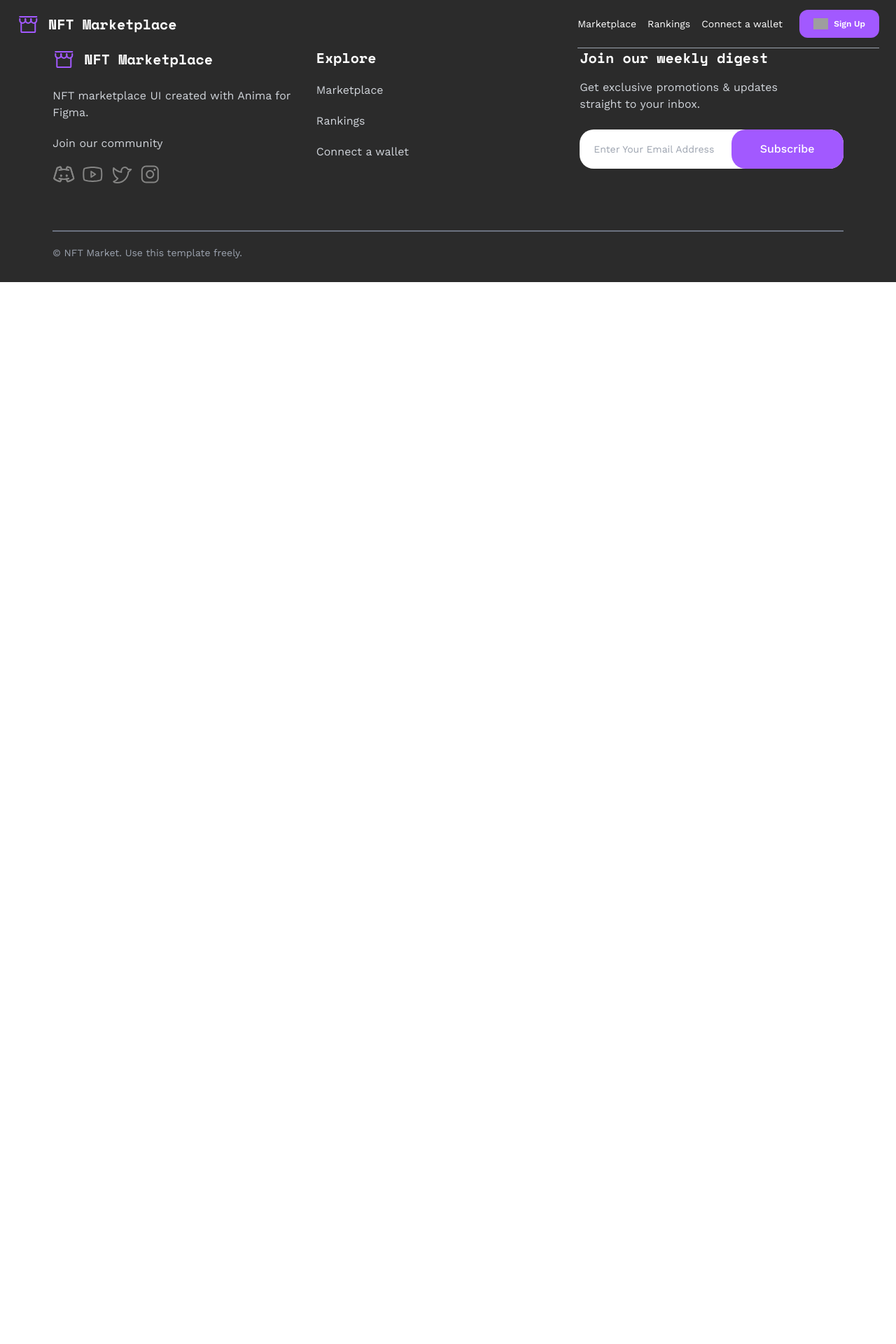
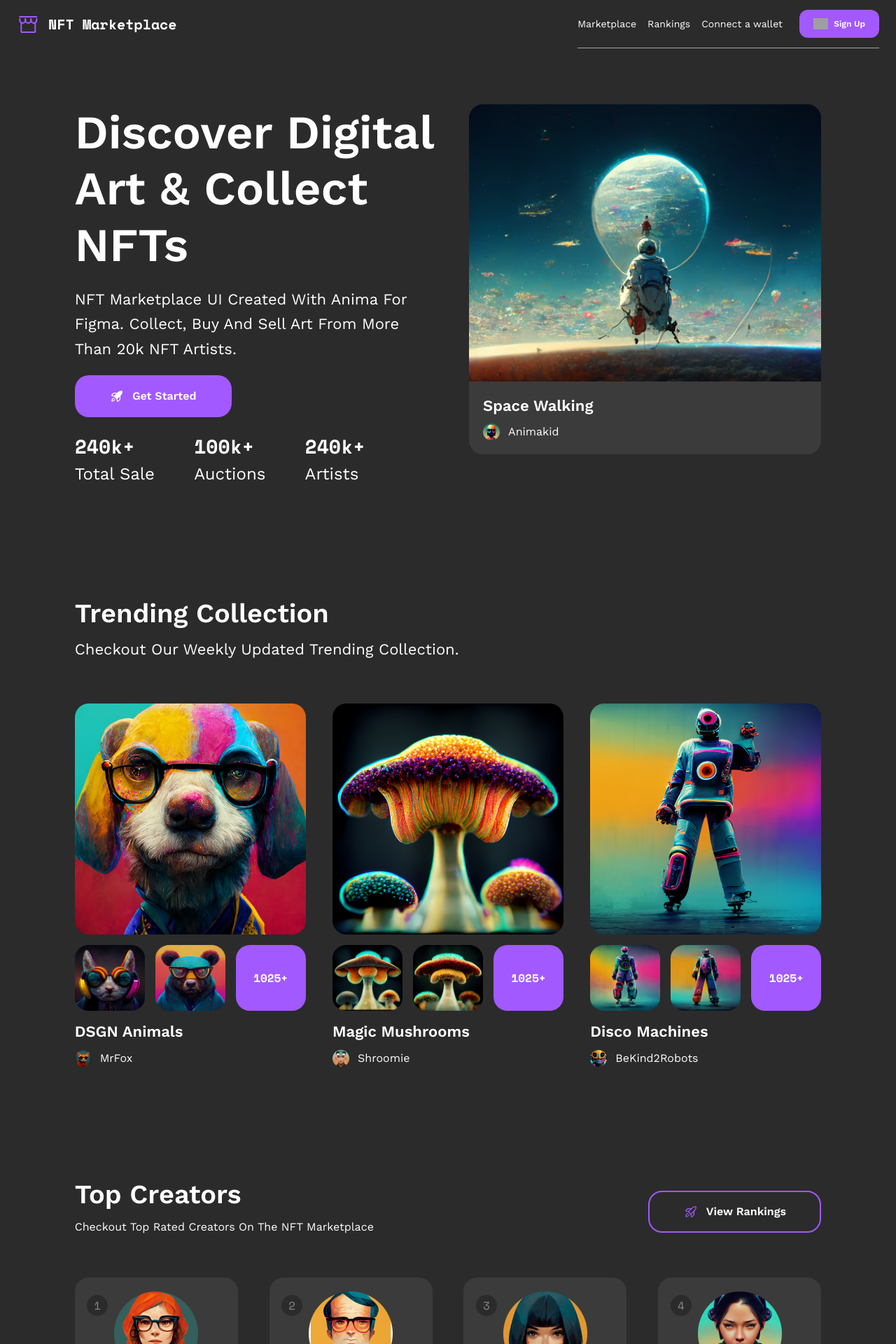
Before and after one commit to odomfavour/nft-marketplace, a React (Vite) app: page / in a window 1280 px wide. Shown: the top 1920 px of the page at 70% size. Before the commit the page ends 800 px from the top, so only its background shows below. Built offline with nearby package versions, Linux system fonts and the light colour scheme; grey boxes are pictures that could not be loaded.

Commit message:
ft: created the homepage and added all its resources

```diff
--- a/src/components/Footer.jsx
+++ b/src/components/Footer.jsx
@@ -10,7 +10,7 @@ import FormCTA from "./FormCTA";
 
 const Footer = () => {
   return (
-    <footer className="bg-[#2b2b2b] px-6 text-white font-WorkSans">
+    <footer className="bg-[#2b2b2b] px-6 text-white font-WorkSans py-[2.5rem] md:pb-[5rem]">
       <div className="xl:w-11/12 xl:mx-auto">
         <div className="pb-8 border-b-[2px] border-gray-500 lg:grid lg:grid-cols-2 xl:grid-cols-3">
           <div className="mb-8">
@@ -50,7 +50,7 @@ const Footer = () => {
             <FormCTA text="Enter Your Email Address" />
           </div>
         </div>
-        <p className="mt-5 pb-8 text-sm text-gray-400">&copy; NFT Market. Use this template freely.</p>
+        <p className="mt-5 text-sm text-gray-400">&copy; NFT Market. Use this template freely.</p>
       </div>
     </footer>
   )
--- a/src/components/Hero.jsx
+++ b/src/components/Hero.jsx
@@ -5,58 +5,62 @@ import animalKidAvatar from "../assets/images/home/animalKidAvatar.png";
 
 const Hero = () => {
   return (
-    <section className="bg-darkBrown text-white md:py-[5rem] py-[2.5rem]">
-      <div className="lg:w-10/12 w-11/12 mx-auto relative ">
+    <section className="md:py-[5rem] py-[2.5rem]">
+      <div className="lg:w-10/12 w-11/12 mx-auto relative font-WorkSans">
         <div className="flex flex-col gap-[2.5rem] md:gap-[1.25rem] md:pr-[1.88rem] relative">
           <div className="md:w-1/2 ">
-            <h1 className="capitalize xl:text-[4.1875rem] md:text-[2.375rem] text-[1.75rem] font-sans font-semibold leading-[140%] md:leading-[120%] lg:leading-[120%] md:mb-[1.25rem] mb-[0.62rem]">
+            <h1 className="capitalize xl:text-[4.1875rem] md:text-[2.375rem] text-[1.75rem] font-semibold leading-[140%] md:leading-[120%] lg:leading-[120%] md:mb-[1.25rem] mb-[0.62rem]">
               Discover Digital Art & Collect NFTs
             </h1>
-            <p className="capitalize lg:text-[1.375rem] text-base font-sans leading-[140%] lg:leading-[160%]">
+            <p className="capitalize lg:text-[1.375rem] text-base leading-[140%] lg:leading-[160%]">
               NFT Marketplace UI Created With Anima For Figma. Collect, buy and
               sell art from more than 20k NFT artists.
             </p>
           </div>
           <div className=" md:w-1/2 md:absolute right-0 top-[0rem] md:pl-[1.88rem] flex flex-col ">
             <div className="">
-              <img src={spaceWalking} alt="Space" className="w-full md:max-h-[13.8125rem] xl:max-h-[25.0625rem] lg:max-h-[20.0625rem]" />
+              <img
+                src={spaceWalking}
+                alt="Space"
+                className="w-full md:max-h-[13.8125rem] xl:max-h-[25.0625rem] lg:max-h-[20.0625rem]"
+              />
             </div>
             <div className="p-[1.25rem] bg-primaryBrown text-white rounded-b-[1.25rem]">
-              <h3 className="font-sans text-[1.375rem] font-semibold leading-[140%] mb-[0.62rem]">
+              <h3 className="text-[1.375rem] font-semibold leading-[140%] mb-[0.62rem]">
                 Space Walking
               </h3>
               <div className="flex items-center gap-[0.75rem]">
                 <img src={animalKidAvatar} alt="Animal Kid Avatar" />
-                <p className="font-sans text-base leading-[140%]">Animakid</p>
+                <p className="text-base leading-[140%]">Animakid</p>
               </div>
             </div>
           </div>
-          <Link className="text-white text-base font-semibold font-sans leading-[1.4rem] flex items-center justify-center gap-[0.75rem] lg:px-[3.125rem] bg-[#A259FF]  lg:h-[3.75rem] rounded-[1.25rem] md:w-[14rem] w-full h-[3.75rem]">
+          <Link className="text-white text-base font-semibold leading-[1.4rem] flex items-center justify-center gap-[0.75rem] lg:px-[3.125rem] bg-primaryPurple hover:opacity-[0.8] lg:h-[3.75rem] rounded-[1.25rem] md:w-[14rem] w-full h-[3.75rem]">
             <RocketIcon />
             <span>Get Started</span>
           </Link>
-          <div className="md:w-1/2 xl:w-2/5  flex items-center justify-between">
+          <div className="md:w-1/2 xl:w-2/5 flex items-center justify-between">
             <div>
-              <h3 className="font-mono lg:text-[1.75rem] text-[1.375rem] font-bold leading-[160%]">
+              <h3 className="font-SpaceMono lg:text-[1.75rem] text-[1.375rem] font-bold leading-[160%]">
                 240k+
               </h3>
-              <p className="lg:text-[1.5rem] text-base font-sans leading-[140%]">
+              <p className="lg:text-[1.5rem] text-base leading-[140%]">
                 Total Sale
               </p>
             </div>
             <div>
-              <h3 className="font-mono lg:text-[1.75rem] text-[1.375rem] font-bold leading-[160%]">
+              <h3 className="font-SpaceMono lg:text-[1.75rem] text-[1.375rem] font-bold leading-[160%]">
                 100k+
               </h3>
-              <p className="lg:text-[1.5rem] text-base font-sans leading-[140%]">
+              <p className="lg:text-[1.5rem] text-base leading-[140%]">
                 Auctions
               </p>
             </div>
             <div>
-              <h3 className="font-mono lg:text-[1.75rem] text-[1.375rem] font-bold leading-[160%]">
+              <h3 className="font-SpaceMono lg:text-[1.75rem] text-[1.375rem] font-bold leading-[160%]">
                 240k+
               </h3>
-              <p className="lg:text-[1.5rem] text-base font-sans leading-[140%]">
+              <p className="lg:text-[1.5rem] text-base leading-[140%]">
                 Artists
               </p>
             </div>
--- a/src/components/TopCreators.jsx
+++ b/src/components/TopCreators.jsx
@@ -4,22 +4,22 @@ import rocketLaunch from "../assets/images/home/rocketLaunch.svg";
 
 const TopCreators = () => {
   return (
-    <section className="bg-darkBrown  py-[2.5rem] xl:py-[5rem]">
-      <div className="lg:w-10/12 w-11/12 mx-auto relative">
+    <section className="py-[2.5rem] xl:py-[5rem]">
+      <div className="lg:w-10/12 w-11/12 mx-auto relative font-WorkSans">
         <div className="text-white">
-          <h2 className="text-[1.75rem] xl:text-[2.375rem] font-sans font-semibold mb-[0.62rem] leading-[140%] xl:leading-[120%]">
+          <h2 className="text-[1.75rem] xl:text-[2.375rem] font-semibold mb-[0.62rem] leading-[140%] xl:leading-[120%]">
             Top Creators
           </h2>
-          <p className="text-base text-[1.375rem] font-sans leading-[140%] xl:leading-[160%] max-w-[40rem]">
+          <p className="text-base text-[1.375rem] leading-[140%] xl:leading-[160%] max-w-[40rem]">
             Checkout Top Rated Creators On The NFT Marketplace
           </p>
         </div>
-        <div className="grid xl:grid-cols-4  sm:grid-cols-2 grid-cols-1 gap-[1.25rem] md:gap-[1.88rem]  my-[2.5rem]  xl:mt-[3.75rem] xl:mb-0">
+        <div className="grid xl:grid-cols-4 sm:grid-cols-2 grid-cols-1 gap-[1.25rem] md:gap-[1.88rem] lg:gap-[2.8rem] my-[2.5rem] xl:mt-[3.75rem] xl:mb-0">
           {creators.map((creator) => (
             <Link key={creator.id} className={creator.display}>
-              <div className="relative  bg-[#3B3B3B] text-white p-[1.25rem] rounded-[1.25rem] flex xl:flex-col   items-center gap-[1.25rem] ">
+              <div className="relative bg-[#3B3B3B] text-white p-[1.25rem] rounded-[1.25rem] flex xl:flex-col   items-center gap-[1.25rem] ">
                 <div className="relative w-1/3 xl:w-full">
-                  <p className="w-[1.875rem] h-[1.875rem] rounded-[1.25rem] bg-darkBrown font-mono text-base text-[#858584] flex items-center justify-center absolute left-[0.35rem] top-[0.45rem]">
+                  <p className="w-[1.875rem] h-[1.875rem] rounded-[1.25rem] bg-darkBrown font-SpaceMono text-base text-[#858584] flex items-center justify-center absolute left-[-0.15rem] top-[0.3rem]">
                     {creator.id}
                   </p>
                   <img
@@ -29,14 +29,14 @@ const TopCreators = () => {
                   />
                 </div>
                 <div className="w-2/3 xl:w-full">
-                  <h3 className="xl:text-center font-sans text-[1.375rem] font-semibold leading-[140%] mb-[0.62rem]">
+                  <h3 className="xl:text-center font-WorkSans text-[1.375rem] font-semibold leading-[140%] mb-[0.62rem]">
                     {creator.username}
                   </h3>
                   <div className="flex items-center xl:justify-between gap-[0.62rem]">
                     <h4 className="font-sans text-base text-[#858584] leading-[140%]">
                       Total Stake:
                     </h4>
-                    <p className="font-mono text-base text-white leading-[140%]">
+                    <p className="font-SpaceMono text-base text-white leading-[140%]">
                       {creator.totalStake}
                     </p>
                   </div>
--- a/src/components/TrendingCollections.jsx
+++ b/src/components/TrendingCollections.jsx
@@ -2,44 +2,49 @@ import { trendingCollections } from "../utils/contents";
 
 const TrendingCollections = () => {
   return (
-    <section className="bg-darkBrown lg:py-[5rem] text-white py-[2.5rem]">
-      <div className="lg:w-10/12 w-11/12 mx-auto">
+    <section className="lg:py-[5rem] py-[2.5rem]">
+      <div className="lg:w-10/12 w-11/12 mx-auto font-WorkSans">
         <div className="mb-[2.5rem] lg:mb-[3.75rem]">
-          <h2 className="text-[1.75rem] lg:text-[2.375rem] font-sans font-semibold leading-[140%] lg:leading-[120%] mb-[0.62rem] ">
+          <h2 className="text-[1.75rem] lg:text-[2.375rem] font-semibold leading-[140%] lg:leading-[120%] mb-[0.62rem] ">
             Trending Collection
           </h2>
-          <p className="text-base lg:text-[1.375rem] font-sans leading-[140%] lg:leading-[160%]">
+          <p className="text-base lg:text-[1.375rem] leading-[140%] lg:leading-[160%]">
             Checkout Our Weekly Updated Trending Collection.
           </p>
         </div>
-        <div className="flex md:items-start md:justify-between justify-center  md:flex-row flex-col gap-[1.88rem]">
-          {
-            trendingCollections.map(collection => {
-              const {id, title, image, NFTs, owner, display} = collection
-              return (
-                <div key={id} className={display}>
+        <div className="flex md:items-start md:justify-between justify-center md:flex-row flex-col gap-[1.88rem]">
+          {trendingCollections.map((collection) => {
+            const { id, title, image, NFTs, owner, display } = collection;
+            return (
+              <div key={id} className={display}>
                 <div className="mb-[0.94rem]">
                   <img src={image} alt={title} className="w-full" />
                 </div>
                 <div className="flex items-center justify-between gap-[0.94rem] mb-[0.94rem]">
-                  <img src={NFTs[0]} alt="Rat NFT" className="w-1/3 h-[5.9rem]" />
+                  <img
+                    src={NFTs[0]}
+                    alt="Rat NFT"
+                    className="w-1/3 h-[5.9rem]"
+                  />
                   <img src={NFTs[1]} alt="" className="w-1/3 h-[5.9rem]" />
-                  <div className="bg-[#A259FF] rounded-[1.25rem]  flex items-center justify-center w-1/3 h-[5.9rem]">
-                    <p className="text-base font-bold font-mono leading-[140%] px-[0.94rem] py-[2rem]">1025+</p>
+                  <div className="bg-primaryPurple rounded-[1.25rem]  flex items-center justify-center w-1/3 h-[5.9rem]">
+                    <p className="text-base font-bold font-SpaceMono leading-[140%] px-[0.94rem] py-[2rem]">
+                      1025+
+                    </p>
                   </div>
                 </div>
                 <div>
-                  <h3 className="text-[1.375rem] font-sans font-semibold leading-[140%] mb-[0.62rem]">{title}</h3>
+                  <h3 className="text-[1.375rem] font-semibold leading-[140%] mb-[0.62rem]">
+                    {title}
+                  </h3>
                   <div className="flex items-center gap-[0.75rem]">
                     <img src={owner.profilePicture} alt="" />
-                    <p className="text-base font-sans leading-[140%]">{owner.username}</p>
+                    <p className="text-base leading-[140%]">{owner.username}</p>
                   </div>
                 </div>
               </div>
-
-              )
-            })
-          }
+            );
+          })}
         </div>
       </div>
     </section>
--- a/src/pages/Home.jsx
+++ b/src/pages/Home.jsx
@@ -1,14 +1,31 @@
-import React from "react";
-import Nav from "../components/Nav"
+import Nav from "../components/Nav";
 import Footer from "../components/Footer";
+import HowItWork from "../components/HowItWork";
+import Mushrooms from "../components/Mushrooms";
+import DiscoverNFTs from "../components/DiscoverNFTs";
+import Categories from "../components/Categories";
+import TopCreators from "../components/TopCreators";
+import TrendingCollections from "../components/TrendingCollections";
+import Subscribe from "../components/Subscribe";
+import Hero from "../components/Hero";
 
 const Home = () => {
   return (
     <>
       <Nav />
+      <main className="bg-darkBrown text-white">
+        <Hero />
+        <TrendingCollections />
+        <TopCreators />
+        <Categories />
+        <DiscoverNFTs />
+        <Mushrooms />
+        <HowItWork />
+        <Subscribe />
+      </main>
       <Footer />
     </>
-  )
-}
+  );
+};
 
-export default Home
+export default Home;
--- a/src/utils/contents.js
+++ b/src/utils/contents.js
@@ -6,6 +6,7 @@ import CategoryIcon5 from '../assets/images/home/CategoryIcon-5.png'
 import CategoryIcon6 from '../assets/images/home/CategoryIcon-6.png'
 import CategoryIcon7 from '../assets/images/home/CategoryIcon-7.png'
 import CategoryIcon8 from '../assets/images/home/CategoryIcon-8.png'
+
 import creator1 from '../assets/images/home/creator1.png'
 import creator2 from '../assets/images/home/creator2.png'
 import creator3 from '../assets/images/home/creator3.png'
@@ -18,6 +19,7 @@ import creator9 from '../assets/images/home/creator9.png'
 import creator10 from '../assets/images/home/creator10.png'
 import creator11 from '../assets/images/home/creator11.png'
 import creator12 from '../assets/images/home/creator12.png'
+
 import wallet from '../assets/images/home/wallet.svg'
 import collection from '../assets/images/home/collection.svg'
 import earnings from '../assets/images/home/earnings.svg'
```
Also changed, not shown: src/components/Categories.jsx (+9 -7 lines), src/components/DiscoverNFTs.jsx (+13 -13 lines), src/components/HowItWork.jsx (+29 -14 lines), src/components/Mushrooms.jsx (+16 -30 lines), src/components/Subscribe.jsx (+13 -9 lines), tailwind.config.js (+9 -1 lines).
